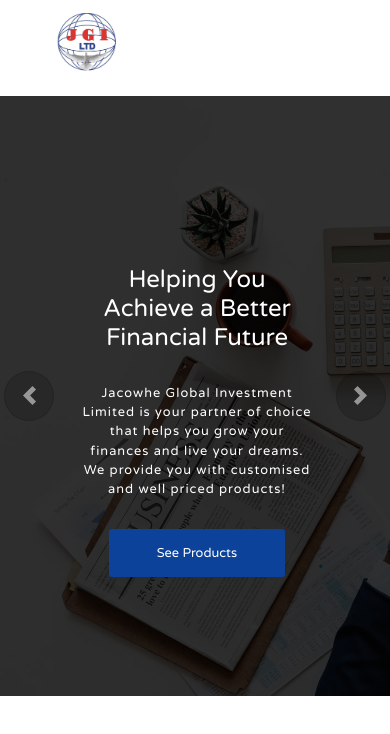
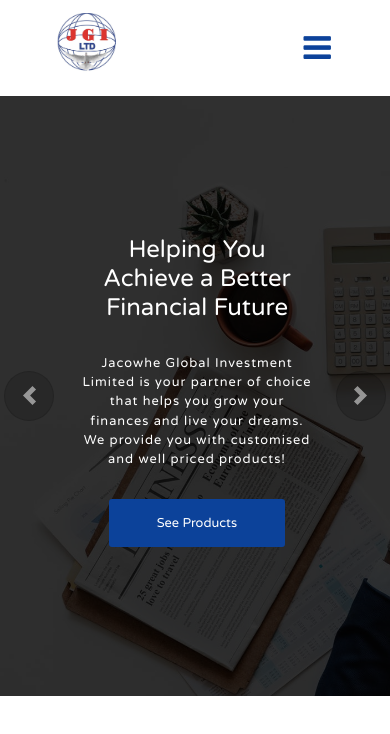
Before and after one commit to Achilles45/jacowhe, a Vue app: page / in a window 390 px wide. Shown: the top 734 px of the page. Built offline with nearby package versions, Linux system fonts and the light colour scheme; the HTML template or start-up script is replaced by a standard one.

Commit message:
Added the hamburger styles

```diff
--- a/src/components/Carousel.vue
+++ b/src/components/Carousel.vue
@@ -139,7 +139,7 @@
     }
     .carousel-caption {
       position: absolute;
-      top: 25%;
+      top: 20%;
       width: 60%;
       margin-right: 1.1rem;
       transform: translateX(-50%, -50%);
--- a/src/components/layouts/Navbar.vue
+++ b/src/components/layouts/Navbar.vue
@@ -14,7 +14,7 @@
           aria-expanded="false"
           aria-label="Toggle navigation"
         >
-          <span class="navbar-toggler-icon"></span>
+          <i class="fa fa-bars"></i>
         </button>
 
         <div class="collapse navbar-collapse" id="navbarSupportedContent">
@@ -56,6 +56,13 @@
       color: $primary-color;
       margin-left: 1rem;
     }
+    .fa-bars {
+      background: #fff;
+      font-size: 2rem;
+      color: $primary-color;
+      cursor: pointer !important;
+      border-radius: 3px;
+    }
   }
 }
 </style>
```
